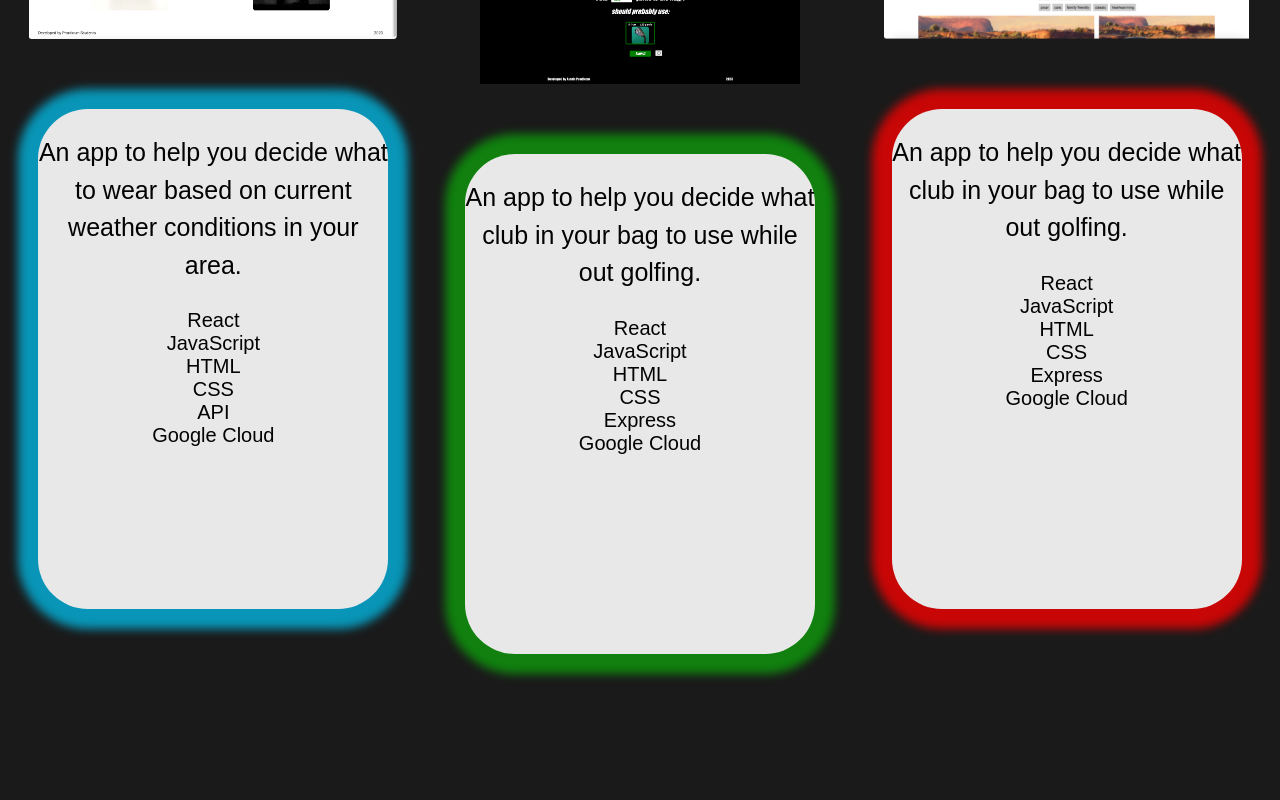
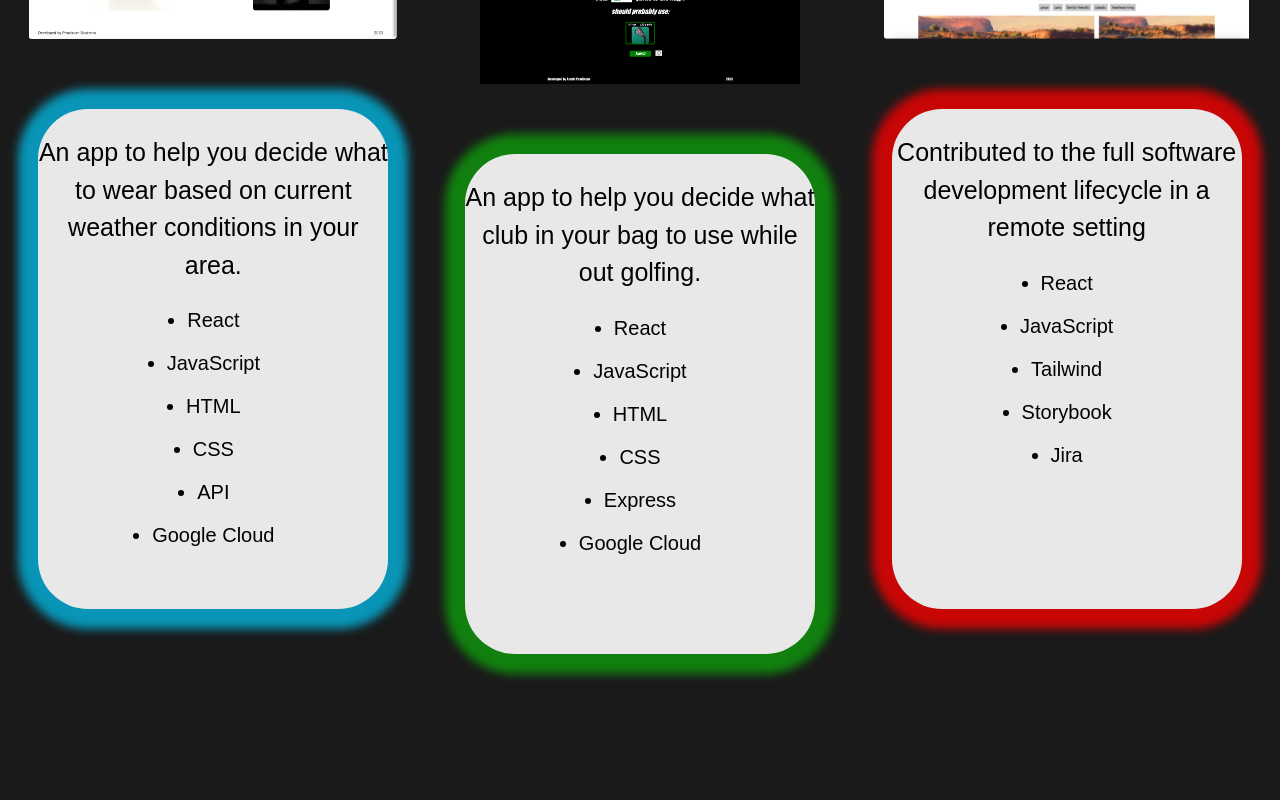
Before and after one commit to austinpendleton/portfolio_se, a React (Create React App) app: page / in a window 1280 px wide. Shown: the part 2800-3600 px from the top of the page. Built offline with nearby package versions, Linux system fonts and the light colour scheme; a web font is replaced by a local one.

Commit message:
projects descript edited

```diff
--- a/src/blocks/Projects.css
+++ b/src/blocks/Projects.css
@@ -99,10 +99,14 @@
 .wtwr__list,
 .golf__list,
 .slop__list {
-  list-style: none; /* Remove default list styles */
+  list-style: disc; /* Remove default list styles */
   padding: 0; /* Remove default padding */
   margin: 0; /* Remove default margin */
   text-align: center; /* Center the list items */
+  display: flex;
+  flex-wrap: wrap;
+  flex-direction: column;
+  align-items: center;
 }
 
 .wtwr__list-item,
@@ -111,5 +115,7 @@
   font-family: "Playfair-Display", sans-serif;
   font-size: 20px;
   color: black;
+  margin-bottom: 20px;
+  width: max-content;
   /* Add any additional styling you need for list items */
 }
--- a/src/components/Languages.js
+++ b/src/components/Languages.js
@@ -24,7 +24,7 @@ const Languages = () => {
     <section className="languages">
       <div className="languages__title">
         <h1 className="languages__title-text">
-          These are the programs I have used and am comfortable using...
+          These are the programs I am comfortable using...
         </h1>
       </div>
       {/* <div className="languages__paragraph">
--- a/src/components/Projects.js
+++ b/src/components/Projects.js
@@ -57,16 +57,15 @@ const Projects = () => {
           </div>
           <div className="projects__slop-paragraph">
             <p className="projects__slop-paragraph-text">
-              An app to help you decide what club in your bag to use while out
-              golfing.
+              Contributed to the full software development lifecycle in a remote
+              setting
             </p>
             <ul className="slop__list">
               <li className="slop__list-item">React</li>
               <li className="slop__list-item">JavaScript</li>
-              <li className="slop__list-item">HTML</li>
-              <li className="slop__list-item">CSS</li>
-              <li className="slop__list-item">Express</li>
-              <li className="slop__list-item">Google Cloud</li>
+              <li className="slop__list-item">Tailwind</li>
+              <li className="slop__list-item">Storybook</li>
+              <li className="slop__list-item">Jira</li>
             </ul>
           </div>
         </div>
```
